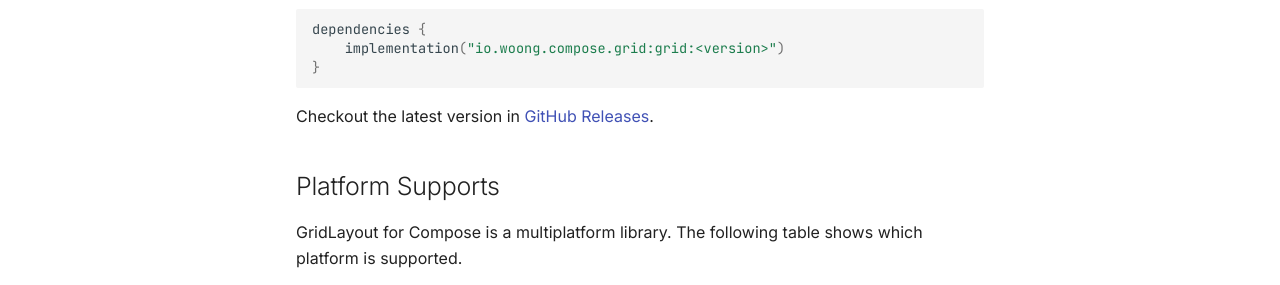
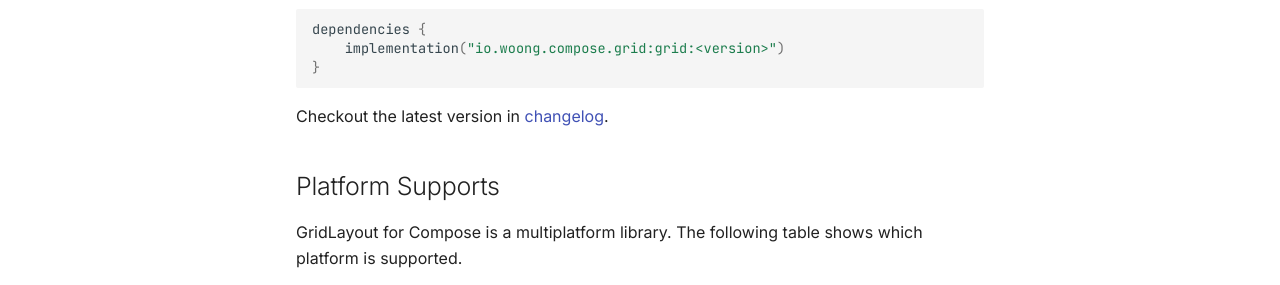
Before and after one commit to cheonjaeung/gridlayout-compose, an MkDocs documentation site: the page built from docs/installation.md, in a window 1280 px wide and 900 px high. Shown: the part 373-658 px from the top of the window. Built offline with MkDocs 1.6.1 and Material for MkDocs 9.7.7, drawn with Linux system fonts in a browser that asks for light colours; comment, search, counter and statistics services are not loaded.

Commit message:
Change github release link to changelog

````diff
--- a/docs/installation.md
+++ b/docs/installation.md
@@ -17,7 +17,7 @@ dependencies {
 ```
 
 
-Checkout the latest version in [GitHub Releases](https://github.com/cheonjaeung/gridlayout-compose/releases).
+Checkout the latest version in [changelog](./changelog.md).
 
 ## Platform Supports
 
````
